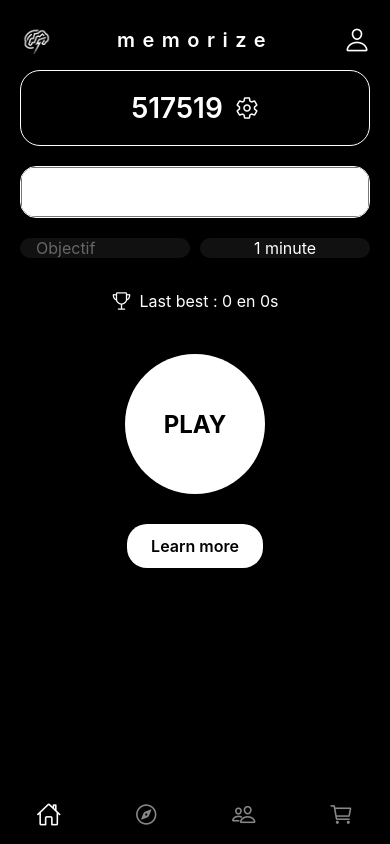
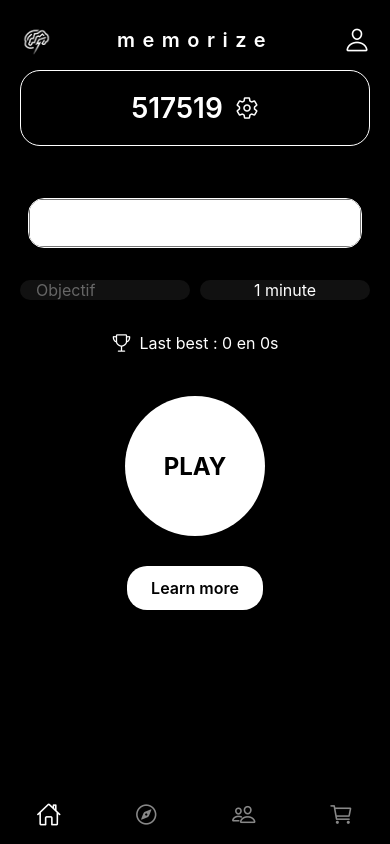
Before and after one commit to guillaumekrvr2/mvp-memo, a React Native app: screen /Numbers in a window 390 px wide. Built offline with nearby package versions, Linux system fonts and the light colour scheme.

Commit message:
improved wrapper

```diff
--- a/components/molecules/ModePicker/ModePicker.jsx
+++ b/components/molecules/ModePicker/ModePicker.jsx
@@ -1,22 +1,24 @@
-//components/molecules/ModePicker/ModePicker.jsx
+// components/molecules/ModePicker/ModePicker.jsx
+import React from 'react';
 import { View, Text } from 'react-native';
 import { Picker } from '@react-native-picker/picker';
 import S from './styles';
 
 export function ModePicker({
-  label,
+  variant = 'community',    // 'community' ou 'numbers'
   selectedValue,
   onValueChange,
-  options = [],      // [{ key, label }]
-  pickerStyle,       // override Picker
+  options = [],            // [{ key, label }]
 }) {
+  const isCommunity = variant === 'community';
+
   return (
-    <View style={S.wrapper}>
-      {label && <Text style={S.label}>{label}</Text>}
-      <View style={S.pickerContainer}>
+    <View style={[ S.wrapper, isCommunity ? S.wrapperCommunity : S.wrapperNumbers ]}>
+      {isCommunity && <Text style={S.label}>Leaderboard</Text>}
+      <View style={isCommunity ? S.containerCommunity : S.containerNumbers}>
         <Picker
           selectedValue={selectedValue}
-          style={[S.picker, pickerStyle]}
+          style={isCommunity ? S.pickerCommunity : S.pickerNumbers}
           dropdownIconColor="#fff"
           onValueChange={onValueChange}
         >
--- a/components/molecules/ModePicker/styles.js
+++ b/components/molecules/ModePicker/styles.js
@@ -3,31 +3,61 @@
 import { theme } from '../../../theme';
 
 export default StyleSheet.create({
+  // Styles partagés
   wrapper: {
-    flexDirection: 'row',
-    alignItems: 'center',
-    justifyContent: 'space-between',
     marginVertical: theme.spacing.xl,
-    paddingLeft: theme.spacing.sm // à la place de marginTop
   },
   label: {
     color: theme.colors.textOnDark,
     fontSize: 20,
     fontWeight: '600',
+    marginBottom: theme.spacing.sm,
   },
-  pickerContainer: {
+
+  // Layout différent par variant
+  wrapperCommunity: {
+    flexDirection: 'row',
+    alignItems: 'center',
+    justifyContent: 'space-between',
+    paddingLeft: theme.spacing.sm,
+  },
+  wrapperNumbers: {
+    alignItems: 'center',
+    paddingHorizontal: theme.spacing.sm,
+  },
+
+  // Container du Picker
+  containerCommunity: {
     backgroundColor: '#111',
     borderRadius: 8,
     height: 40,
-    position: 'relative',
-    overflow: 'visible',
+    width: 160,
+    overflow: 'hidden',
   },
-  picker: {
-    width: 160,
-    color: '#fff',
+  containerNumbers: {
+    backgroundColor: '#111',
+    borderRadius: 16,
+    borderWidth: 1,
+    borderColor: '#fff',
+    height: 50,
+    width: '100%',
+    overflow: 'hidden',
+  },
+
+  // Style interne du Picker
+  pickerCommunity: {
     position: 'absolute',
     top: -20,
     right: 0,
+    width: 160,
     height: 80,
+    color: '#fff',
+  },
+  pickerNumbers: {
+    position: 'relative',
+    top: 0,
+    width: '100%',
+    height: 50,
+    color: '#fff',
   },
 });
--- a/screens/NumbersScreen.jsx
+++ b/screens/NumbersScreen.jsx
@@ -1,5 +1,5 @@
 // screens/NumbersScreen.jsx
-import React, { useContext, useCallback, useState, useEffect} from 'react'
+import React, { useContext, useCallback, useState, useEffect } from 'react';
 import {
   SafeAreaView,
   View,
@@ -7,94 +7,99 @@
   StyleSheet,
   TouchableOpacity,
   TextInput,
-  Modal
-} from 'react-native'
-import { useNavigation, useFocusEffect } from '@react-navigation/native'
-import { Ionicons } from '@expo/vector-icons'
-import { Picker } from '@react-native-picker/picker'
-import { Vibration } from 'react-native'
-import { AccountContext } from '../contexts/AccountContext'
-import AsyncStorage from '@react-native-async-storage/async-storage'
-import AutoAdvanceSwitch from '../components/atoms/AutoAdvanceSwitch/AutoAdvanceSwitch'
-import useDigitPicker from '../hooks/useDigitPicker'
-import HighlightBox from '../components/atoms/HighlightBox/HighlightBox'
+  Modal,
+  Vibration,
+} from 'react-native';
+import { useNavigation, useFocusEffect } from '@react-navigation/native';
+import { Ionicons } from '@expo/vector-icons';
+import AsyncStorage from '@react-native-async-storage/async-storage';
+import { AccountContext } from '../contexts/AccountContext';
+import AutoAdvanceSwitch from '../components/atoms/AutoAdvanceSwitch/AutoAdvanceSwitch';
+import HighlightBox from '../components/atoms/HighlightBox/HighlightBox';
+import useDigitPicker from '../hooks/useDigitPicker';
+import { ModePicker } from '../components/molecules/ModePicker/ModePicker';
+import { Picker } from '@react-native-picker/picker';
 
 export default function NumbersScreen() {
-  const navigation = useNavigation()
-  const { current } = useContext(AccountContext)
+  const navigation = useNavigation();
+  const { current } = useContext(AccountContext);
 
-  // 0) Nombre de chiffres  preview  modal
+  // 0) Digit picker
   const {
     digitCount,
     previewDigits,
     modalVisible,
     openModal,
     closeModal,
-    setDigitCount
-  } = useDigitPicker(6)
+    setDigitCount,
+  } = useDigitPicker(6);
 
-  // 1) Mode and parameters
-  const [mode, setMode] = useState('memory-league')
-  const [objectif, setObjectif] = useState('')
-  const [temps, setTemps] = useState(60)
+  // 1) Mode, objectif & time
+  const [mode, setMode] = useState('memory-league');
+  const [objectif, setObjectif] = useState('');
+  const [temps, setTemps] = useState(60);
 
-  // 1b) Auto-advance flag (persisted)
-  const [autoAdvance, setAutoAdvance] = useState(false)
-  const STORAGE_KEY = '@numbers_auto_advance'
+  const modeOptions = [
+    { key: 'memory-league', label: 'Memory League' },
+    { key: 'iam', label: 'IAM' },
+    { key: 'custom', label: 'Personnalisé' },
+  ];
 
-  // Load persisted switch
+  // 1b) Auto-advance
+  const [autoAdvance, setAutoAdvance] = useState(false);
+  const STORAGE_KEY = '@numbers_auto_advance';
   useEffect(() => {
     if (mode === 'custom') {
       AsyncStorage.getItem(STORAGE_KEY).then(value => {
-        if (value !== null) setAutoAdvance(value === 'true')
-      })
+        if (value !== null) setAutoAdvance(value === 'true');
+      });
     }
-  }, [mode])
+  }, [mode]);
+  const onToggleAuto = newValue => {
+    setAutoAdvance(newValue);
+    AsyncStorage.setItem(STORAGE_KEY, newValue.toString());
+  };
 
-  // Persist on toggle
-  const onToggleAuto = newValue => {
-    setAutoAdvance(newValue)
-    AsyncStorage.setItem(STORAGE_KEY, newValue.toString())
-  }
+  // 2) Records
+  const allNumRecs = current?.records?.numbers || {};
+  const discRec = allNumRecs[mode] || { score: 0, time: 0 };
 
-  // 2) Retrieve record per mode
-  const allNumRecs = current?.records?.numbers || {}
-  const discRec = allNumRecs[mode] || { score: 0, time: 0 }
+  // 3) Local display state
+  const [lastScore, setLastScore] = useState(discRec.score);
+  const [lastTime, setLastTime] = useState(discRec.time);
 
-  // 3) Local state for display
-  const [lastScore, setLastScore] = useState(discRec.score)
-  const [lastTime, setLastTime] = useState(discRec.time)
+  // Mode change handler
+  const onModeChange = value => {
+    setMode(value);
+    if (value === 'iam') setTemps(300);
+    else if (value === 'memory-league') setTemps(60);
+    else setTemps(0);
+  };
 
-  // 4) Handle mode change
-  const onModeChange = value => {
-    setMode(value)
-    if (value === 'iam') setTemps(300)
-    else if (value === 'memory-league') setTemps(60)
-    else setTemps(0)
-  }
-
-  // 5) Sync record on focus and when discRec changes
+  // Sync on focus
   useFocusEffect(
     useCallback(() => {
-      setLastScore(discRec.score)
-      setLastTime(discRec.time)
-    }, [discRec.score, discRec.time])
-  )
+      setLastScore(discRec.score);
+      setLastTime(discRec.time);
+    }, [discRec.score, discRec.time]),
+  );
 
   return (
     <SafeAreaView style={styles.container}>
-     <View style={[
-         styles.content,
-         mode === 'custom' && { justifyContent: 'flex-start' }
-       ]}>
-        {/* HighlightBox atomique */}
+      <View
+        style={[
+          styles.content,
+          mode === 'custom' && { justifyContent: 'flex-start' },
+        ]}
+      >
+        {/* HighlightBox */}
         <HighlightBox
           label={previewDigits.join('')}
           icon={<Ionicons name="settings-outline" size={24} color="#fff" />}
           onPress={openModal}
         />
 
-        {/* Modal de sélection du nombre de chiffres */}
+        {/* Digit modal */}
         <Modal
           visible={modalVisible}
           transparent
@@ -103,17 +108,15 @@
         >
           <View style={styles.modalBackdrop}>
             <View style={styles.modalContent}>
-              <Text style={{ color: '#fff', marginBottom: 8 }}>
-                Choisir le nombre de chiffres
-              </Text>
+              <Text style={styles.modalText}>Choisir le nombre de chiffres</Text>
               <Picker
                 selectedValue={digitCount}
-                onValueChange={value => setDigitCount(value)}
-                style={[styles.picker, { width: '100%' }]}
+                onValueChange={setDigitCount}
+                style={[styles.modalPicker, { width: '100%' }]}
                 dropdownIconColor="#fff"
                 itemStyle={{ color: '#fff' }}
               >
-                {[1,2,3,4,5,6].map(n => (
+                {[1, 2, 3, 4, 5, 6].map(n => (
                   <Picker.Item key={n} label={`${n}`} value={n} />
                 ))}
               </Picker>
@@ -124,23 +127,16 @@
           </View>
         </Modal>
 
-        {/* Mode Picker */}
-        <View style={styles.dropdown}>
-          <Picker
-            selectedValue={mode}
-            onValueChange={onModeChange}
-            style={styles.picker}
-            dropdownIconColor="#fff"
-          >
-            <Picker.Item label="Memory League" value="memory-league" />
-            <Picker.Item label="IAM" value="iam" />
-            <Picker.Item label="Personnalisé" value="custom" />
-          </Picker>
-        </View>
+        {/* ModePicker */}
+        <ModePicker
+          variant="numbers"
+          selectedValue={mode}
+          onValueChange={onModeChange}
+          options={modeOptions}
+        />
 
-        {/* Objective & Time Row */}
+        {/* Objective & Time */}
         <View style={styles.row}>
-          {/* Objective Input */}
           <View style={styles.inputBox}>
             <TextInput
               style={styles.input}
@@ -151,8 +147,6 @@
               onChangeText={setObjectif}
             />
           </View>
-
-          {/* Time Selector / Static for Memory League and IAM, Input for Custom */}
           {mode === 'memory-league' ? (
             <View style={styles.staticTimeBox}>
               <Text style={styles.staticTime}>1 minute</Text>
@@ -175,12 +169,10 @@
           )}
         </View>
 
-        {/* Auto-advance Option */}
         {mode === 'custom' && (
-          <AutoAdvanceSwitch enabled={autoAdvance} onToggle={onToggleAuto}/>
+          <AutoAdvanceSwitch enabled={autoAdvance} onToggle={onToggleAuto} />
         )}
 
-        {/* Record Box - hidden in custom mode */}
         <View style={styles.recordBox}>
           <Ionicons
             name="trophy-outline"
@@ -188,54 +180,55 @@
             color={mode === 'custom' ? 'transparent' : '#fff'}
           />
           <Text
-            style={[styles.recordText, mode === 'custom' && { color: 'transparent' }]}
+            style={[
+              styles.recordText,
+              mode === 'custom' && { color: 'transparent' },
+            ]}
           >
             Last best : {lastScore} en {lastTime}s
           </Text>
         </View>
 
-        {/* Play Button */}
         <TouchableOpacity
           style={styles.playButton}
           onPress={() => {
-            Vibration.vibrate(100)
+            Vibration.vibrate(100);
             navigation.navigate('Decompte', {
               objectif: parseInt(objectif, 10),
               temps,
               mode,
-              digitCount,      // ← toujours transmis !
-              autoAdvance
-            })
+              digitCount,
+              autoAdvance,
+            });
           }}
         >
           <Text style={styles.playText}>PLAY</Text>
         </TouchableOpacity>
 
-        {/* Learn More */}
         <TouchableOpacity style={styles.learnMore}>
           <Text style={styles.learnMoreText}>Learn more</Text>
         </TouchableOpacity>
       </View>
     </SafeAreaView>
-  )
+  );
 }
 
 const styles = StyleSheet.create({
   container: { flex: 1, backgroundColor: '#000' },
-  content: { flex: 1, paddingHorizontal: 20},
-  dropdown: { borderWidth: 1, borderColor: '#fff', borderRadius: 16, overflow: 'hidden', marginBottom: 20 },
-  picker: { height: 50, color: '#fff' },
+  content: { flex: 1, paddingHorizontal: 20 },
   row: { flexDirection: 'row', justifyContent: 'space-between', marginBottom: 20 },
   inputBox: { flex: 1, backgroundColor: '#111', borderRadius: 16, marginRight: 10, justifyContent: 'center' },
   input: { paddingHorizontal: 16, color: '#fff', fontSize: 16, textAlignVertical: 'center' },
   staticTimeBox: { flex: 1, backgroundColor: '#111', borderRadius: 16, justifyContent: 'center', alignItems: 'center' },
   staticTime: { color: '#fff', fontSize: 16 },
   recordBox: { flexDirection: 'row', alignItems: 'center', borderRadius: 16, padding: 12, marginBottom: 30, alignSelf: 'center' },
-  recordText: { alignItems: 'center', color: '#fff', fontSize: 16, marginLeft: 8 },
+  recordText: { color: '#fff', fontSize: 16, marginLeft: 8 },
   playButton: { width: 140, height: 140, borderRadius: 70, backgroundColor: '#fff', justifyContent: 'center', alignItems: 'center', alignSelf: 'center', marginBottom: 30 },
   playText: { fontSize: 24, fontWeight: '700', color: '#000' },
   learnMore: { alignSelf: 'center', paddingVertical: 12, paddingHorizontal: 24, backgroundColor: '#fff', borderRadius: 20 },
   learnMoreText: { color: '#000', fontSize: 16, fontWeight: '600' },
   modalBackdrop: { flex: 1, backgroundColor: 'rgba(0,0,0,0.5)', justifyContent: 'center', alignItems: 'center' },
-  modalContent: { width: 260, backgroundColor: '#111', borderRadius: 16, padding: 16, alignItems: 'center' }
-})
+  modalContent: { width: 260, backgroundColor: '#111', borderRadius: 16, padding: 16, alignItems: 'center' },
+  modalText: { color: '#fff', marginBottom: 8 },
+  modalPicker: { height: 50, color: '#fff' },
+});
```
